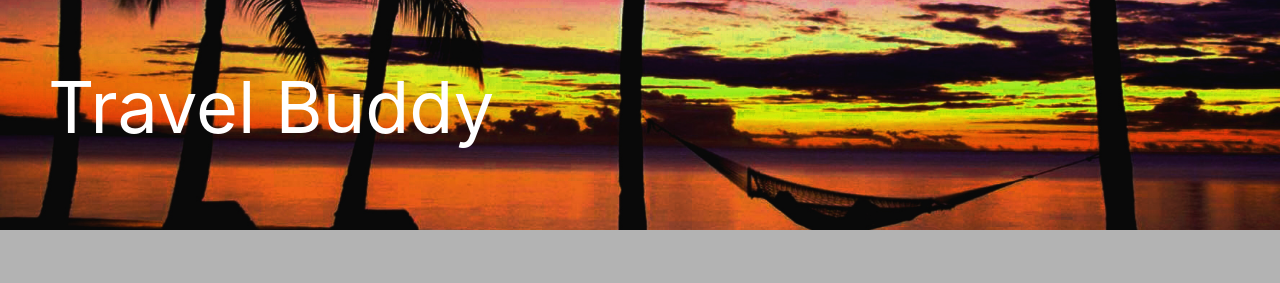
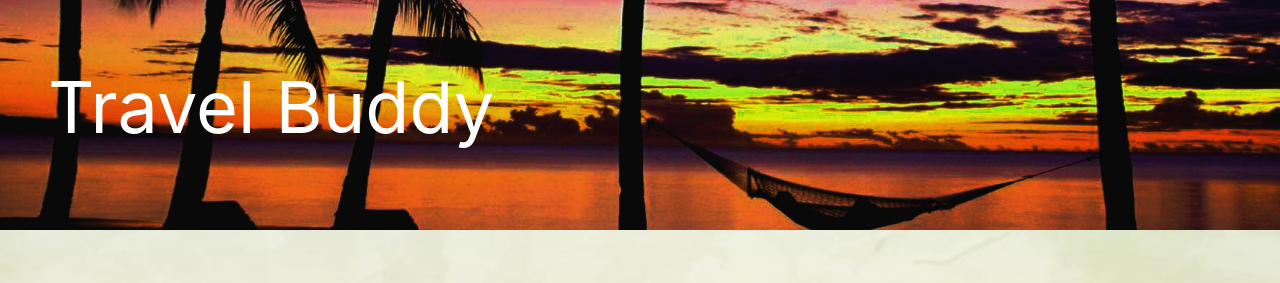
Before and after one commit to edwinhsia2018/BeatTheWeather, a PHP site: page /index.html in a window 1280 px wide. Shown: the top 283 px of the page. Run offline with PHP 8.4, Linux system fonts and the light colour scheme; some libraries are stand-ins or nearby versions.

Commit message:
adding bkgnd

```diff
--- a/assets/css/style.css
+++ b/assets/css/style.css
@@ -1,4 +1,3 @@
-
 h1 {
   text-align: center;
 }
@@ -6,6 +5,10 @@ h1 {
 body, html {
   height: 100%;
   background-color: rgb(179, 179, 179);
+  background-image: url("../images/background2.jpg");
+  background-position: center;
+  background-repeat: no-repeat;
+  background-size: cover;
 }
 
 #whatWeather {
```
Also changed, not shown: assets/images/background2.jpg (added).
